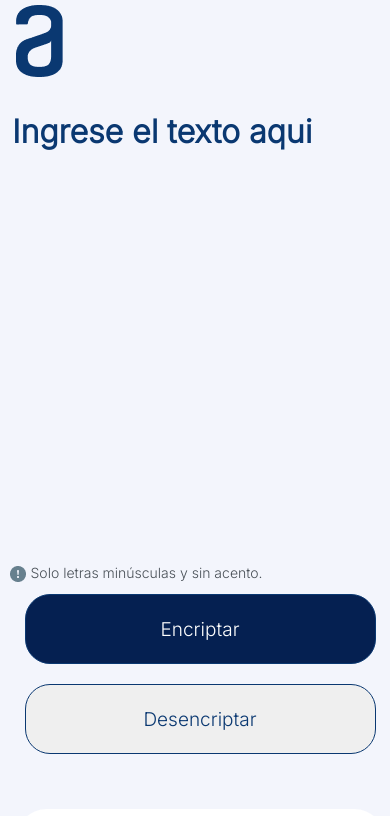
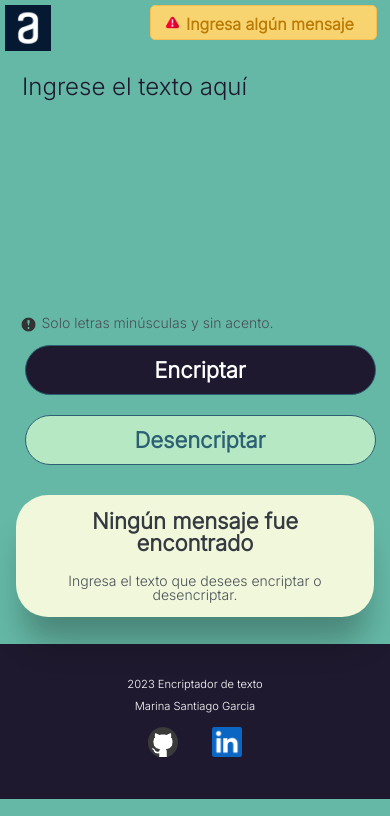
Before and after one commit to MarinaSG18/Challenge-ONE-Encriptador-de-Texto, a plain HTML site: page index.html in a window 390 px wide. Both pictures are taken after a click on the button "Encriptar". Shown: the top 816 px of the page. Drawn offline with Linux system fonts and the light colour scheme.

Commit message:
Modificando diseño

```diff
--- a/index.html
+++ b/index.html
@@ -2,7 +2,7 @@
 <html>
     <head>
         <meta charset="UTF-8" />
-        <meta name="viewport" content="width=device-width" />
+        <meta name="viewport" content="width=device-width, initial-scale=1.0" />
         <title>Encriptador y Desencriptador de Texto</title>
         <link rel="stylesheet" href="sources/reset.css" />
         <link rel="stylesheet" href="sources/style.css" />
@@ -12,11 +12,19 @@
         />
     </head>
     <body>
+        <div class="toastr" id="toastr">
+            <img
+                class="img-exclamation"
+                src="sources/imagenes/advertencia.png"
+                alt="Signo de exclamación"
+            />
+            <span> Ingresa algún mensaje</span>
+        </div>
         <div class="caja">
             <h1>
                 <img
                     class="logo"
-                    src="sources/imagenes/Logo.png"
+                    src="sources/imagenes/logo.jpg"
                     alt="Logo de Alura"
                 />
             </h1>
@@ -27,12 +35,13 @@
                     <textarea
                         id="mensajeEntrada"
                         class="mensajeEntrada"
-                        placeholder="Ingrese el texto aqui"
+                        placeholder="Ingrese el texto aquí"
                     ></textarea>
                     <br />
                     <img
                         class="img-signo"
-                        src="sources/imagenes/bi_exclamation-circle-fill.png"
+                        src="sources/imagenes/exclamation.png"
+                        alt="Signo de exclamación 2"
                     />
                     <label class="mensajeAdvertencia">
                         Solo letras minúsculas y sin acento.
@@ -85,7 +94,32 @@
             </div>
         </div>
 
-        <footer>Marina Santiago Garcia - Encriptador de texto</footer>
+        <footer>
+            <div class="info">
+                <p>2023 Encriptador de texto</p>
+                <p>Marina Santiago Garcia</p>
+            </div>
+            <div class="link-contacto">
+                <a href="https://github.com/MarinaSG18">
+                    <img
+                        class="img-github"
+                        width="30px"
+                        height="30px"
+                        src="sources/imagenes/github.png"
+                        alt="Logo de Github"
+                /></a>
+                <a
+                    href="https://www.linkedin.com/in/marina-santiago-garc%C3%ADa/"
+                >
+                    <img
+                        class="img-linkedin"
+                        width="30px"
+                        height="30px"
+                        src="sources/imagenes/linkedin.png"
+                        alt="Logo de Linkedin"
+                /></a>
+            </div>
+        </footer>
         <script src="sources/javascript.js"></script>
     </body>
 </html>
--- a/sources/javascript.js
+++ b/sources/javascript.js
@@ -5,6 +5,18 @@ var mensaje = document.getElementById("mensajeEntrada");
 
 let nuevaCadena = "";
 let cadenaOriginal = "";
+
+const toastr = document.querySelector("#toastr");
+
+function openToaster(){
+    toastr.style.display = "flex";
+    closeToaster();
+}
+function closeToaster() {
+    setTimeout(function(){
+        toastr.style.display = "none";
+    }, 3500)
+}
 
 function habilitar() {
     document.getElementById("caja-imagen").style.display = "none";
@@ -17,7 +29,8 @@ function cambiarTexto() {
     let texto = mensaje.value;
 
     if (texto == "") {
-        alert("Ingresa algun mensaje");
+        //alert("Ingresa algun mensaje");
+        openToaster();
     }
     else {
         const encriptar = { 'a':'ai', 'e': 'enter', 'i': 'imes', 'o': 'ober', 'u': 'ufat' };
@@ -40,7 +53,8 @@ function textOriginal() {
     let regex = /(ai)|(enter)|(imes)|(ober)|(ufat)/gm;
     let textoEncriptado = mensaje.value;
     if (textoEncriptado == "") {
-        alert("Ingresa algún mensaje");
+        //alert("Ingresa algún mensaje");
+        openToaster();
     }
     else {
         cadenaOriginal = textoEncriptado.replace(regex, function(nVocal) { return desencriptar[nVocal] });
--- a/sources/style.css
+++ b/sources/style.css
@@ -1,6 +1,27 @@
 body {
-    background: #f3f5fc;
+    background: #65b8a6;
     font-family: "Inter", sans-serif;
+}
+
+.toastr {
+    font-family: "Inter", sans-serif;
+    font-weight: bold;
+    font-size: 20px;
+    display: none;
+    position: absolute;
+
+    background: rgb(248, 212, 113);
+    width: 250px;
+    height: 20px;
+    border-radius: 5px;
+    padding: 10px 15px;
+    top: 60px;
+    left: 150px;
+    border: 1px solid rgb(250, 190, 80);
+    color: rgb(187, 123, 4);
+}
+.img-exclamation {
+    padding-right: 7px;
 }
 
 .seccion-principal {
@@ -10,8 +31,12 @@ body {
 .caja {
     position: absolute;
     top: 50px;
+    left: 70px;
 }
 
+.logo {
+    width: 15%;
+}
 .seccion-izquierda {
     width: 1000px;
     margin-top: 110px;
@@ -33,12 +58,17 @@ textarea {
     font-size: 32px;
     font-weight: 700;
     outline: none;
-    color: #0a3871;
+    color: #1f192f;
 }
 
 .mensajeEntrada::placeholder {
-    color: #0a3871;
+    color: #1f192f;
     font-family: "Inter", sans-serif;
+    font-weight: 100;
+}
+
+.img-signo {
+    height: 17px;
 }
 
 .mensajeAdvertencia {
@@ -56,43 +86,46 @@ textarea {
     width: 300px;
     height: 70px;
     border-radius: 25px;
-    border: 1px solid #0a3871;
-    font-size: 19px;
+    border: 1px solid #2d6073;
+    font-size: 22px;
+    font-weight: bold;
     cursor: pointer;
     transition: 0.2s all;
 }
 .botonEncriptar:hover,
 .botonDesencriptar:hover,
 .botonCopiar:hover {
-    box-shadow: 7px 6px 28px 1px rgba(0, 0, 0, 0.24);
+    box-shadow: 7px 6px 28px 1px rgba(0, 0, 0, 0.28);
 }
 
 .botonCopiar:active,
 .botonEncriptar:active,
 .botonDesencriptar:active {
-    transform: scale(0.98);
+    transform: scale(0.97);
     box-shadow: 3px 2px 22px 1px rgba(0, 0, 0, 0.24);
 }
 .botonEncriptar {
-    background: #052051;
+    background: #1f192f;
     color: #ffffff;
     margin: 10px 30px 10px 30px;
 }
 
 .botonDesencriptar {
     margin: 10px 30px 10px 30px;
-    color: #0a3871;
+    color: #2d6073;
+    background: #b5e8c3;
 }
 
 .seccion-derecha {
     width: 350px;
     height: 700px;
     vertical-align: top;
-    background: #ffffff;
+    background: #f0f7da;
     display: inline-block;
     border-radius: 32px;
     margin-top: 20px;
     user-select: none;
+    box-shadow: 0px 32px 32px -8px rgba(0, 0, 0, 0.28);
 }
 
 .caja-imagen {
@@ -136,7 +169,7 @@ textarea {
     font-weight: 550;
     margin: 30px auto;
     line-height: 120%;
-    color: #0a3871;
+    color: #1f192f;
     display: block;
     outline: none;
 }
@@ -147,23 +180,42 @@ textarea {
 
 .botonCopiar {
     margin: 10px auto;
-    color: #0a3871;
+    color: #2d6073;
     display: block;
+    background: #b5e8c3;
 }
 
 footer {
     text-align: center;
+    background: #1f192f;
+    padding: 30px;
     margin-top: 2em;
+    vertical-align: baseline;
+    color: #ffffff;
     font-size: 0.7em;
 }
 
+footer p {
+    padding: 5px;
+}
+
+.img-github,
+.img-linkedin {
+    padding: 5px;
+    margin: 5px 10px;
+}
+
 @media screen and (max-width: 1200px) {
+    .toastr {
+        right: 10px;
+    }
     .seccion-principal {
         display: flex;
         flex-direction: column;
     }
     .caja {
         top: 50px;
+        left: 60px;
     }
     .seccion-izquierda {
         width: 100%;
@@ -191,7 +243,7 @@ footer {
         margin: 30px auto;
     }
     .textoEncotrado {
-        height: auto;
+        height: 8em;
     }
 
     .caja-imagen {
@@ -211,33 +263,57 @@ footer {
 }
 
 @media screen and (max-width: 480px) {
+    .toastr {
+        font-size: 16px;
+        top: 5px;
+        right: 5px;
+        width: 50%;
+        height: 13px;
+        text-align: center;
+    }
+
     .caja {
         top: 5px;
-        left: -50px;
+        left: 5px;
+    }
+    .logo {
+        width: 12%;
     }
     .seccion-izquierda {
-        margin: 110px 15px 15px 5px;
+        margin: 70px 15px 15px 5px;
     }
     .caja-entrada {
-        margin-left: 5px;
+        margin-left: 15px;
+        margin-right: 15px;
+    }
+    .mensajeEntrada {
+        font-size: 24px;
+        height: 10em;
     }
 
     .caja-botones {
-        display: flex;
         flex-direction: column;
-        align-items: center;
     }
     .botonDesencriptar,
     .botonEncriptar {
         width: 90%;
+        height: 50px;
         margin: 10px auto;
     }
     .seccion-derecha {
-        margin-left: 15px;
+        width: 92%;
+        margin: 5px auto;
     }
+    .textoEncotrado {
+        margin: 10px auto;
+    }
+
     .firsth-mg,
     .second-mg {
         width: 80%;
         margin: 10px auto;
     }
+    .botonCopiar {
+        height: 50px;
+    }
 }
```
Also changed, not shown: sources/imagenes/Frame 6.png (deleted), sources/imagenes/Logo-1.png (deleted), sources/imagenes/Logo-2.png (deleted), sources/imagenes/Logo.png (deleted), sources/imagenes/Logo@2x.png (deleted), sources/imagenes/advertencia.png (added), sources/imagenes/bi_exclamation-circle-fill.png (deleted), sources/imagenes/exclamation.png (added), sources/imagenes/github.png (added), sources/imagenes/linkedin.png (added), sources/imagenes/logo.jpg (added).
